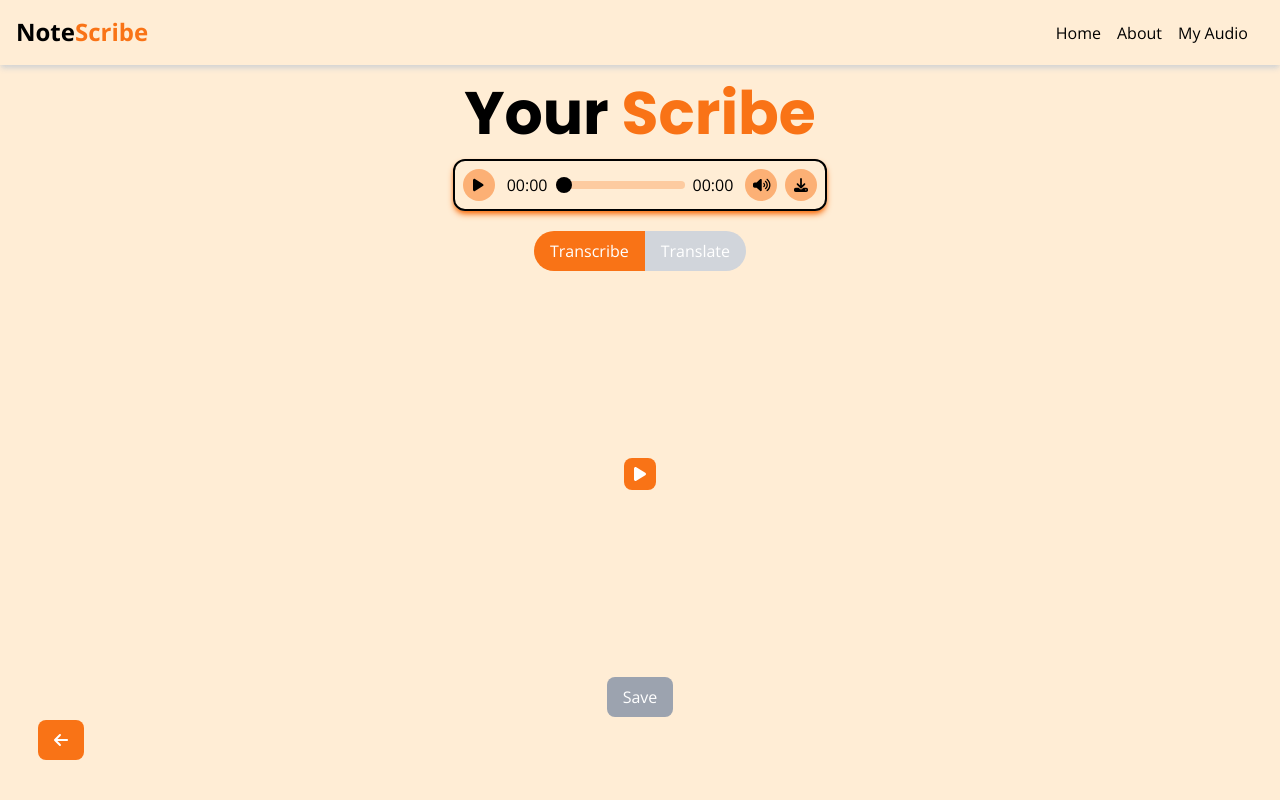
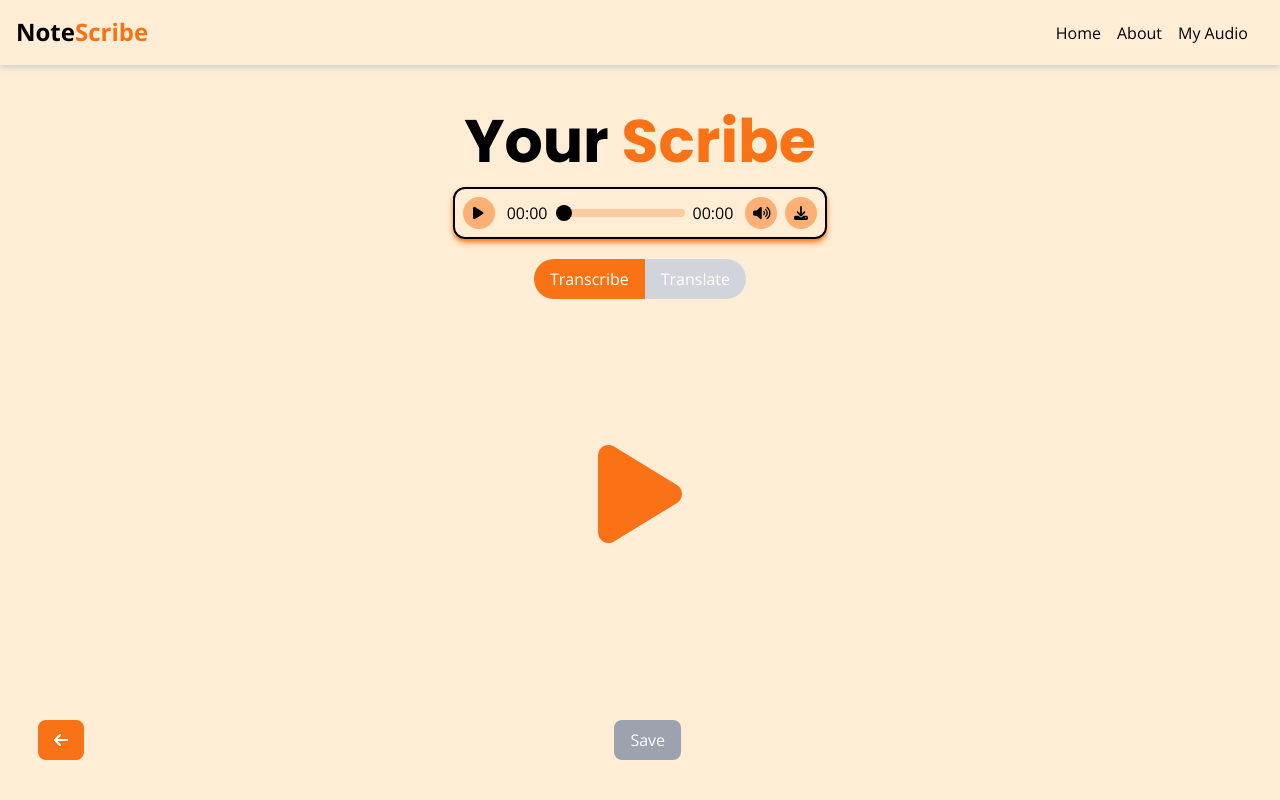
Before and after one commit to hphng/NoteScribe, a React (Vite) app in the folder frontend/: page /transcribe in a window 1280 px wide. Shown: the top 800 px of the page. Built offline with nearby package versions, Linux system fonts and the light colour scheme.

Commit message:
make the transcribe button more appealing

```diff
--- a/frontend/src/components/Transcribe.jsx
+++ b/frontend/src/components/Transcribe.jsx
@@ -114,20 +114,22 @@ const Transcribe = ({ audioURL, onTranscribeComplete }) => {
 
   const transcribeButton = useMemo(() => (
     <button
-      className="mt-4 w-8 aspect-square text-white rounded-lg bg-orange-500 hover:bg-orange-600 hover:shadow-md duration-200 flex items-center justify-center"
       onClick={!output && !downloading && !loading ? handleFormSubmission : undefined}
       disabled={finished}
     >
       {
         finished ? (
-          <FontAwesomeIcon icon={faPlay} />
+          <div className="mt-4 w-8 aspect-square text-white rounded-lg bg-orange-500 flex items-center justify-center">
+            <FontAwesomeIcon icon={faPlay} />
+          </div>
         ) : loading || downloading ? (
-          <>
-            <FontAwesomeIcon icon={faCircleNotch} className='animate-spin' />
-          </>
+          <div className="mt-4 w-8 aspect-square text-white rounded-lg bg-orange-500 flex items-center justify-center">
+            <FontAwesomeIcon icon={faCircleNotch} className='animate-spin'/>
+
+          </div>
         ) : (
           <>
-            <FontAwesomeIcon icon={faPlay} />
+            <FontAwesomeIcon icon={faPlay} className='fa-7x text-orange-500 hover:text-orange-600 duration-200' />
           </>
         )
       }
--- a/frontend/src/pages/AudioPlayer.jsx
+++ b/frontend/src/pages/AudioPlayer.jsx
@@ -109,7 +109,7 @@ const AudioPlayer = () => {
     //apppend form data
     formData.append('documentName', documentName);
     formData.append('transcription', transcribedText);
-    if(!translatedText) {
+    if (!translatedText) {
       formData.append('translation', 'No translation available');
       formData.append('language', 'No language selected');
     } else {
@@ -139,7 +139,7 @@ const AudioPlayer = () => {
   }
 
   return (
-    <div className="min-h-screen flex flex-col items-center justify-center">
+    <div className="relative min-h-screen flex flex-col items-center justify-center">
       {!transcribedText && (<h1 className="text-6xl font-bold pb-4">Your <span className='bold text-orange-500'>Scribe</span></h1>)}
       <audio ref={audioRef} onTimeUpdate={handleTimeUpdate} preload="auto">
         <source src={audioURL} type="audio/mp3" />
@@ -211,10 +211,9 @@ const AudioPlayer = () => {
       </div>
 
       {/* Button to trigger modal */}
-      <div className="mt-4">
       <button
         onClick={openModal}
-          className={`px-4 py-2 text-white rounded-lg ${!transcribedText
+        className={`absolute bottom-10 left-[48%] px-4 py-2 text-white rounded-lg ${!transcribedText
           ? "bg-gray-400 cursor-not-allowed"
           : "bg-green-500 hover:bg-green-600"
           }`}
@@ -222,7 +221,6 @@ const AudioPlayer = () => {
       >
         Save
       </button>
-      </div>
       <Dialog open={isModalOpen} onClose={closeModal} className="relative z-50">
         <DialogBackdrop className="fixed inset-0 bg-black/30" />
         <div className="fixed inset-0 w-screen p-4">
--- a/frontend/src/pages/DocumentList.jsx
+++ b/frontend/src/pages/DocumentList.jsx
@@ -8,12 +8,14 @@ const DocumentList = () => {
   const [documents, setDocuments] = useState([]);
   const navigate = useNavigate();
 
-  const baseURL = import.meta.env.VITE_API_URL || 'http://localhost:5000';
+  // const baseURL = import.meta.env.VITE_API_URL || 'http://localhost:5000';
+  const baseURL = 'http://localhost:5000';
 
   useEffect(() => {
     // Fetch audio data with only ID and document name
     const getAudioData = async () => {
       try {
+        console.log(baseURL)
         const response = await axios.get(`${baseURL}/api/audio/metadata`);
         const data = response.data;
         setDocuments(data);
```
Lines whose indentation alone changed are shown as unchanged.
